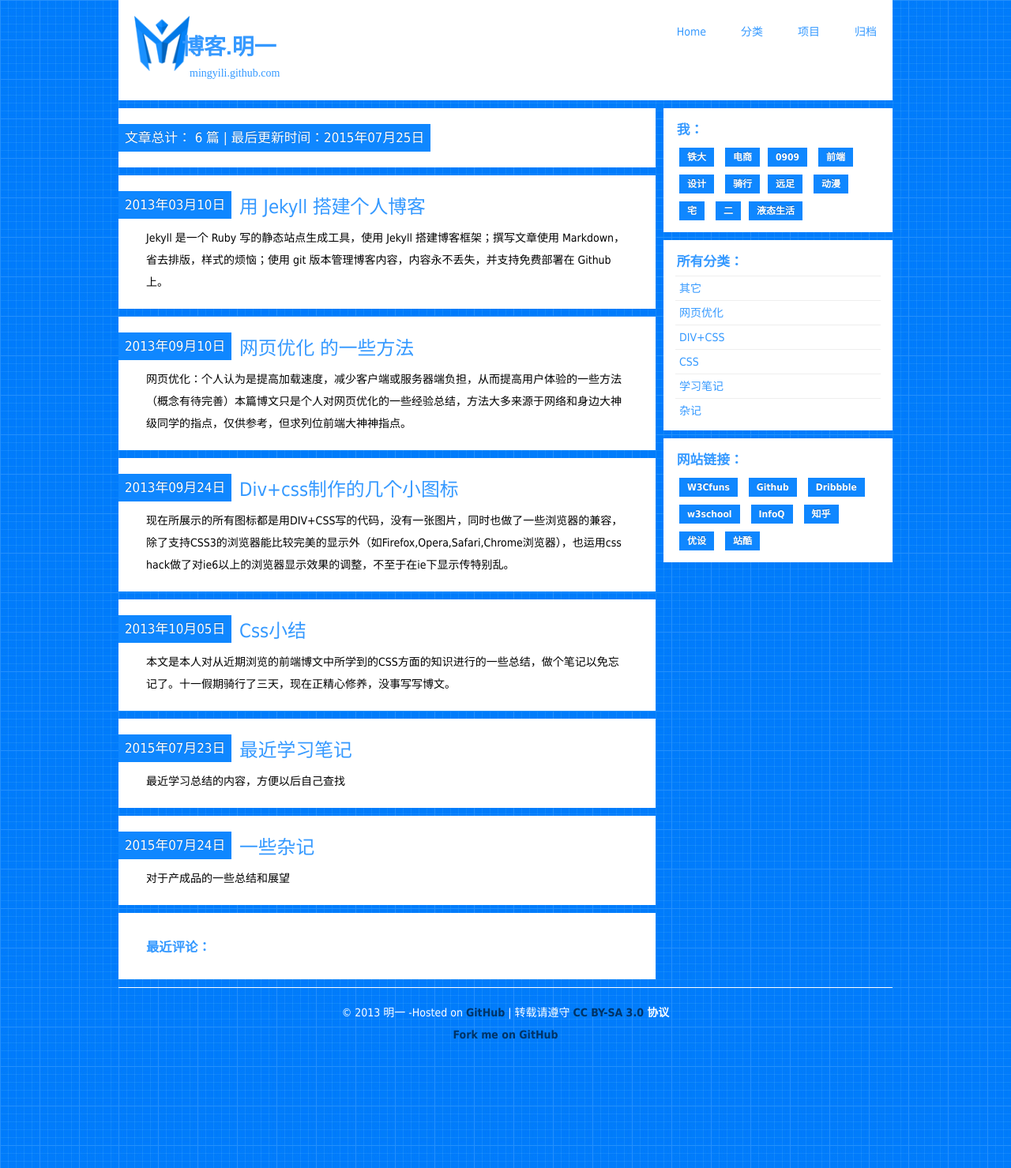
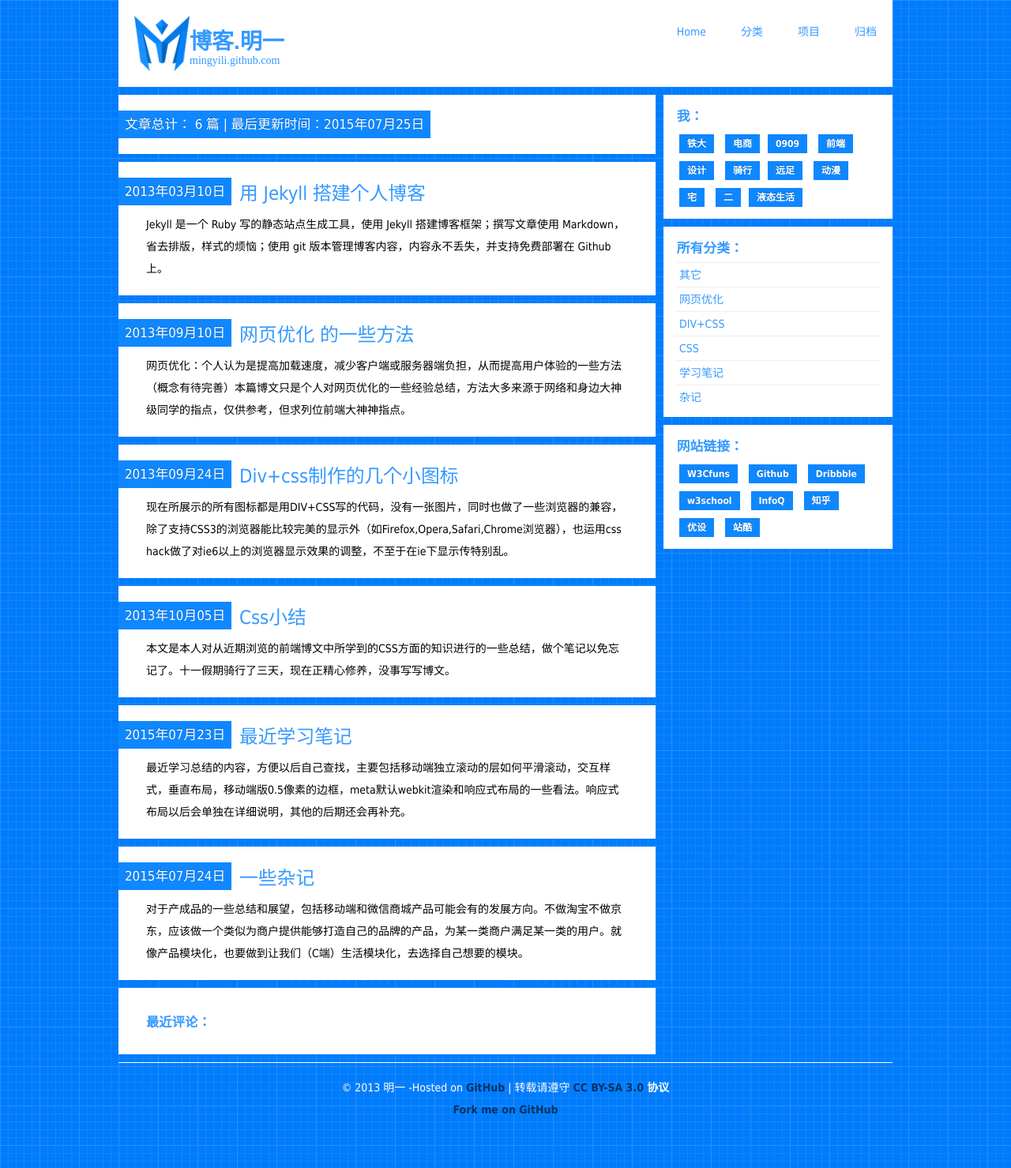
Before and after one commit to mingyili/mingyili.github.com, a Jekyll site: the page built from index.html, in a window 1280 px wide. Shown: the whole page at 79% size. Built offline with Jekyll 4.4.1, drawn with Linux system fonts in a browser that asks for light colours; some web fonts are replaced; Markdown is read by kramdown in place of the engine named in the settings; comment, search, counter and statistics services are not loaded.

Commit message:
new infos

```diff
--- a/_posts/2015-07-23-最近学习笔记.md
+++ b/_posts/2015-07-23-最近学习笔记.md
@@ -2,7 +2,7 @@
 layout: post
 category: 学习笔记
 tags: css3 html5 js
-description: 最近学习总结的内容，方便以后自己查找
+description: 最近学习总结的内容，方便以后自己查找，主要包括移动端独立滚动的层如何平滑滚动，交互样式，垂直布局，移动端版0.5像素的边框，meta默认webkit渲染和响应式布局的一些看法。响应式布局以后会单独在详细说明，其他的后期还会再补充。
 ---
 
 ### CSS小知识
@@ -41,6 +41,11 @@ description: 最近学习总结的内容，方便以后自己查找
 		< meta name="force-rendering" contect="WebKit">
 		< meta http-equiv="X-UA-Compatible" content="chrome=1" >
 
+  10. 关于所谓的响应式布局，本人移动端已经不仅仅是 `@media screen` 去判断屏幕，移动端也有不同的屏幕宽度，不同类型的手机也不同宽度，ipone6和ipone5就有很大的不同，推荐几个文字自适应的单位：
+   `em` 会根据基本字体大小按倍数去展示，
+   `vw`  `vh` 按照屏幕宽度百分比实现兑换px，例如：`1vw = 1%` w是屏幕宽度，h是屏幕高度，可以定义字体大小和元素的宽高等参数，
+   也可以用图片实现自适应的布局，可以用一张大图宽度100% 撑起div 之后里面的元素都绝对布局出来，这样在不影响设计图情况下，实现自适应的布局。
+
 
 [jekyll]: http://jekyllrb.com/ "Jekyll 官方文档"
 [emacs-jekyll]: https://github.com/diasjorge/jekyll.el "Emacs Jekyll 插件"
--- a/_posts/2015-07-24-一些杂记.md
+++ b/_posts/2015-07-24-一些杂记.md
@@ -2,7 +2,7 @@
 layout: post
 category: 杂记
 tags: 领悟
-description: 对于产成品的一些总结和展望
+description: 对于产成品的一些总结和展望，包括移动端和微信商城产品可能会有的发展方向。不做淘宝不做京东，应该做一个类似为商户提供能够打造自己的品牌的产品，为某一类商户满足某一类的用户。就像产品模块化，也要做到让我们（C端）生活模块化，去选择自己想要的模块。
 ---
 
 ### 杂记
--- a/assets/css/blog.css
+++ b/assets/css/blog.css
@@ -98,6 +98,8 @@ th {
 .logo p {
 	font-family:'Kelly Slab';
 	padding-top:10px;
+    line-height: 1;
+    margin: 0;
 }
 .logo p a {
 	font-size:1em;
@@ -106,7 +108,6 @@ th {
 .logo p span {
 	font: 2em 'Microsoft YaHei', Arial, Tahoma;
 	font-weight:900;
-	margin-left:-10px;
 }
 /* ---------------- nav ---------------------- */
 /*固定导航条nav  其中nav-top-bottom/nav-fix-bottom 可固定导航条于顶部/+底部*/
```
